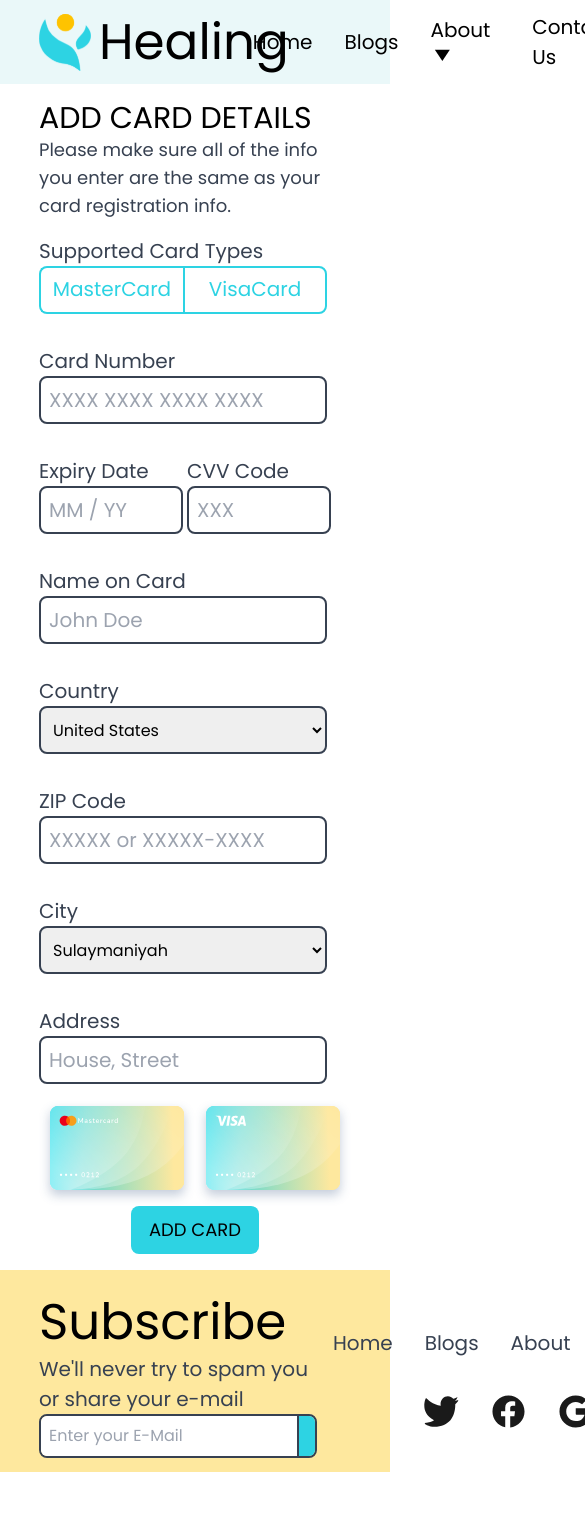
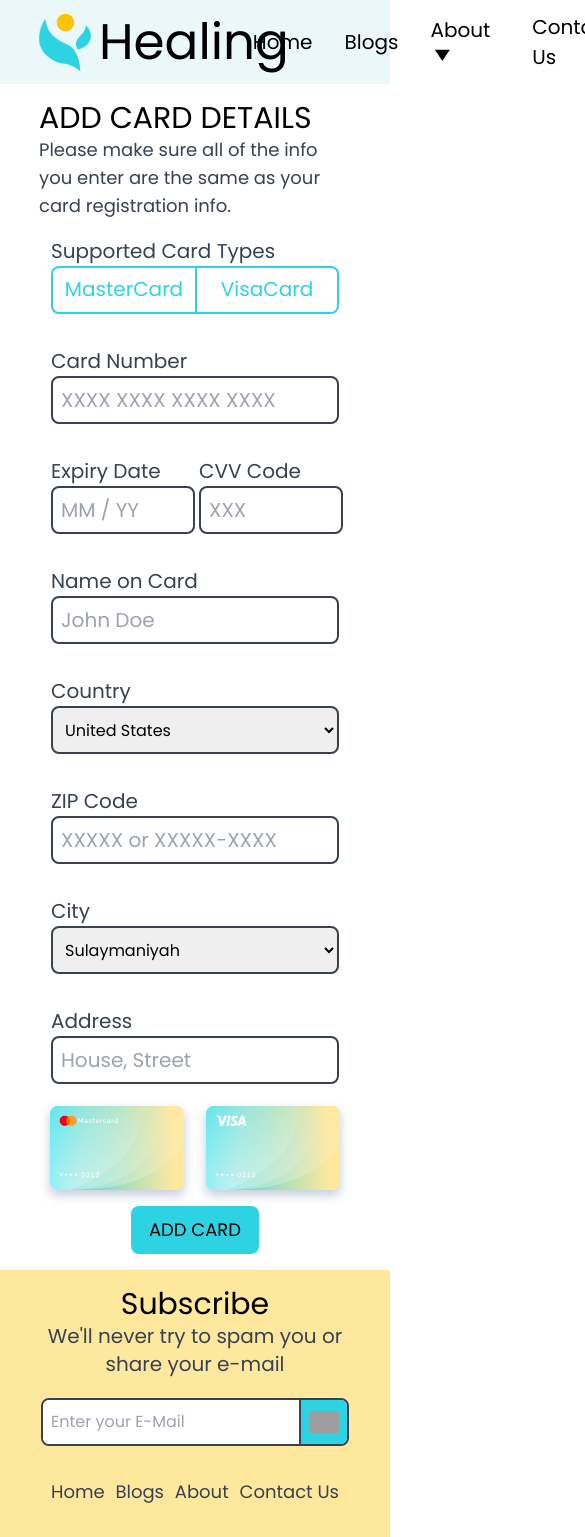
Before and after one commit to AllanSaleh/capstone-project-online-healing, a React (Create React App) app: page / in a window 390 px wide. Shown: the top 1537 px of the page, 585 px wide, since content can reach past the window. Before the commit the page ends 1472 px from the top, so only its background shows below. Built offline with nearby package versions, Linux system fonts and the light colour scheme; grey boxes are pictures that could not be loaded.

Commit message:
Made the footer mobile compatible

```diff
--- a/src/Components/AddNewCard/AddNewCard.js
+++ b/src/Components/AddNewCard/AddNewCard.js
@@ -20,7 +20,7 @@ export default function AddNewCard() {
         </div>
       </div>
 
-      <div className="flex flex-col lg:flex-row justify-between">
+      <div className="flex flex-col lg:flex-row justify-between items-center  ">
         <div className="flex flex-col justify-start h-full">
           <div className="my-4">
             <div className="text-paragraph text-gray-700">
--- a/src/Components/Footer/Footer.js
+++ b/src/Components/Footer/Footer.js
@@ -6,23 +6,19 @@ import Google from './Google.svg';
 
 export default function Footer() {
   return (
-    <div className="flex justify-between px-sides items-center h-footer bg-yellow-primary">
-      <div className="flex flex-col justify-between items-start h-40">
+    <div className="py-4 flex flex-col lg:flex-row justify-between px-sides items-center lg:h-footer bg-yellow-primary">
+      <div className="flex flex-col justify-between items-center text-center lg:text-left lg:items-start h-40">
         <div>
-          <div className="text-title leading-tight">Subscribe</div>
-          <div className="text-paragraph text-gray-700">
+          <div className="text-3xl lg:text-title">Subscribe</div>
+          <div className="text-xl lg:text-paragraph lg:mt-4 text-gray-700">
             We'll never try to spam you or share your e-mail
           </div>
         </div>
 
         <div className="flex border-gray-700 border-2 h-12 rounded-lg">
-          <input
-            className="w-64 p-2 rounded-l-md"
-            placeholder="Enter your E-Mail"
-            type="email"
-          />
+          <input className="w-64 p-2 rounded-l-md" placeholder="Enter your E-Mail" type="email" />
           <button
-            className="border-0 border-l-2 border-gray-700 p-2 bg-blue-dark rounded-r-md"
+            className="w-12 border-0 border-l-2 border-gray-700 p-2 bg-blue-dark rounded-r-md"
             type="button"
           >
             <img src={Send} alt="Send" />
@@ -31,32 +27,32 @@ export default function Footer() {
       </div>
 
       <div className="flex flex-col justify-evenly items-center h-40">
-        <div className="flex justify-between items-center text-gray-700 text-paragraph">
+        <div className="w-72 lg:w-96 flex justify-between items-center text-gray-700 text-lg lg:text-paragraph">
           <a
             onClick={() => window.scrollTo(0, 0)}
             href="#"
-            className="mx-4 hover:underline hover:text-blue-dark"
+            className="hover:underline hover:text-blue-dark"
           >
             Home
           </a>
           <a
             onClick={() => window.scrollTo(0, 0)}
             href="#"
-            className="mx-4 hover:underline hover:text-blue-dark"
+            className="hover:underline hover:text-blue-dark"
           >
             Blogs
           </a>
           <a
             onClick={() => window.scrollTo(0, 0)}
             href="#"
-            className="mx-4 hover:underline hover:text-blue-dark"
+            className="hover:underline hover:text-blue-dark"
           >
             About
           </a>
           <a
             onClick={() => window.scrollTo(0, 0)}
             href="#"
-            className="mx-4 hover:underline hover:text-blue-dark"
+            className="hover:underline hover:text-blue-dark"
           >
             Contact Us
           </a>
```
